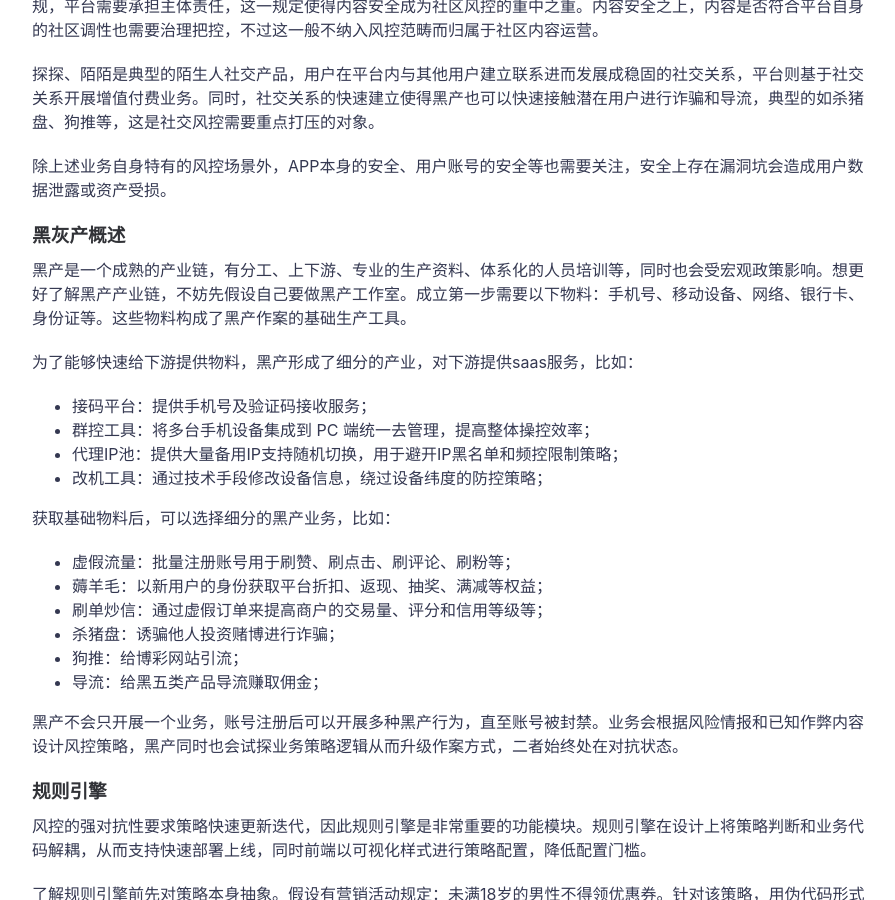
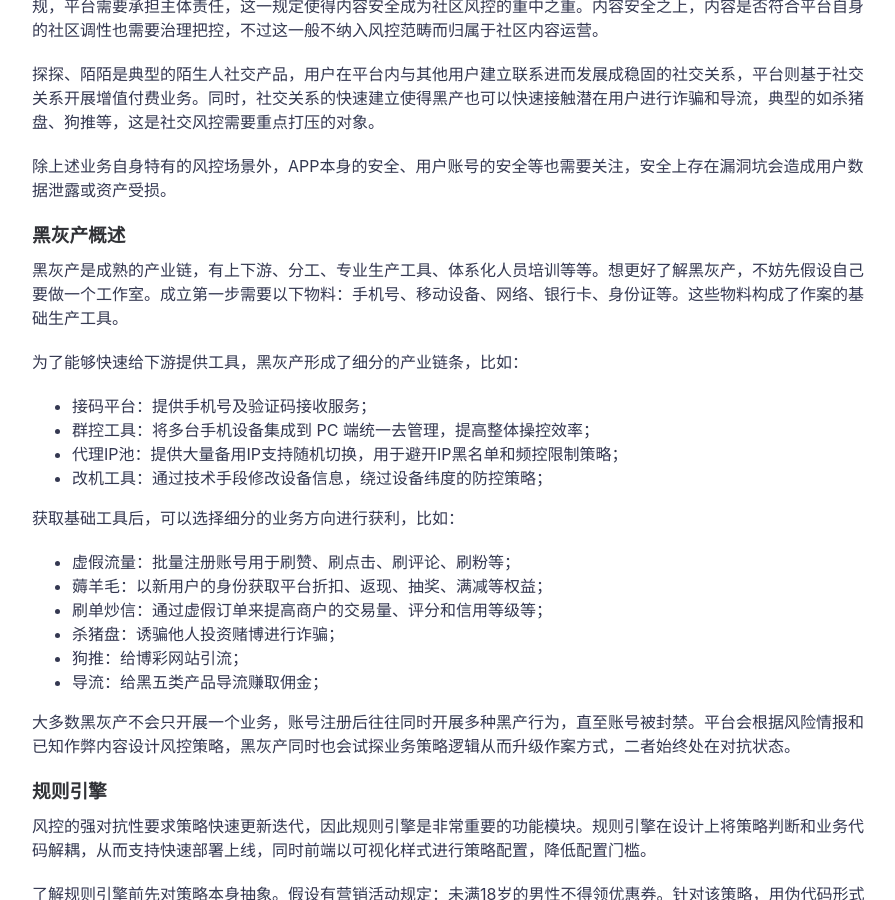
Before and after one commit to icarus507/icarus507.github.io, a Jekyll site: the page built from _posts/2021-05-01-关于风控（上）.md, in a window 1280 px wide and 900 px high, scrolled down 998 px. Shown: the whole window, without its empty margins (188-1083 px from the left). Built offline with Jekyll 4.4.1, drawn with Linux system fonts in a browser that asks for light colours.

Commit message:
Update 2021-05-01-关于风控（上）.md

```diff
--- a/_posts/2021-05-01-关于风控（上）.md
+++ b/_posts/2021-05-01-关于风控（上）.md
@@ -20,16 +20,16 @@ featured-img: shane-rounce-205187
 
 ### 黑灰产概述
 
-黑产是一个成熟的产业链，有分工、上下游、专业的生产资料、体系化的人员培训等，同时也会受宏观政策影响。想更好了解黑产产业链，不妨先假设自己要做黑产工作室。成立第一步需要以下物料：手机号、移动设备、网络、银行卡、身份证等。这些物料构成了黑产作案的基础生产工具。
+黑灰产是成熟的产业链，有上下游、分工、专业生产工具、体系化人员培训等等。想更好了解黑灰产，不妨先假设自己要做一个工作室。成立第一步需要以下物料：手机号、移动设备、网络、银行卡、身份证等。这些物料构成了作案的基础生产工具。
 
-为了能够快速给下游提供物料，黑产形成了细分的产业，对下游提供saas服务，比如：
+为了能够快速给下游提供工具，黑灰产形成了细分的产业链条，比如：
 
 - 接码平台：提供手机号及验证码接收服务；
 - 群控工具：将多台手机设备集成到 PC 端统一去管理，提高整体操控效率；
 - 代理IP池：提供大量备用IP支持随机切换，用于避开IP黑名单和频控限制策略；
 - 改机工具：通过技术手段修改设备信息，绕过设备纬度的防控策略；
 
-获取基础物料后，可以选择细分的黑产业务，比如：
+获取基础工具后，可以选择细分的业务方向进行获利，比如：
 
 - 虚假流量：批量注册账号用于刷赞、刷点击、刷评论、刷粉等；
 - 薅羊毛：以新用户的身份获取平台折扣、返现、抽奖、满减等权益；
@@ -38,7 +38,7 @@ featured-img: shane-rounce-205187
 - 狗推：给博彩网站引流；
 - 导流：给黑五类产品导流赚取佣金；
 
-黑产不会只开展一个业务，账号注册后可以开展多种黑产行为，直至账号被封禁。业务会根据风险情报和已知作弊内容设计风控策略，黑产同时也会试探业务策略逻辑从而升级作案方式，二者始终处在对抗状态。
+大多数黑灰产不会只开展一个业务，账号注册后往往同时开展多种黑产行为，直至账号被封禁。平台会根据风险情报和已知作弊内容设计风控策略，黑灰产同时也会试探业务策略逻辑从而升级作案方式，二者始终处在对抗状态。
 
 
 ### 规则引擎
```
